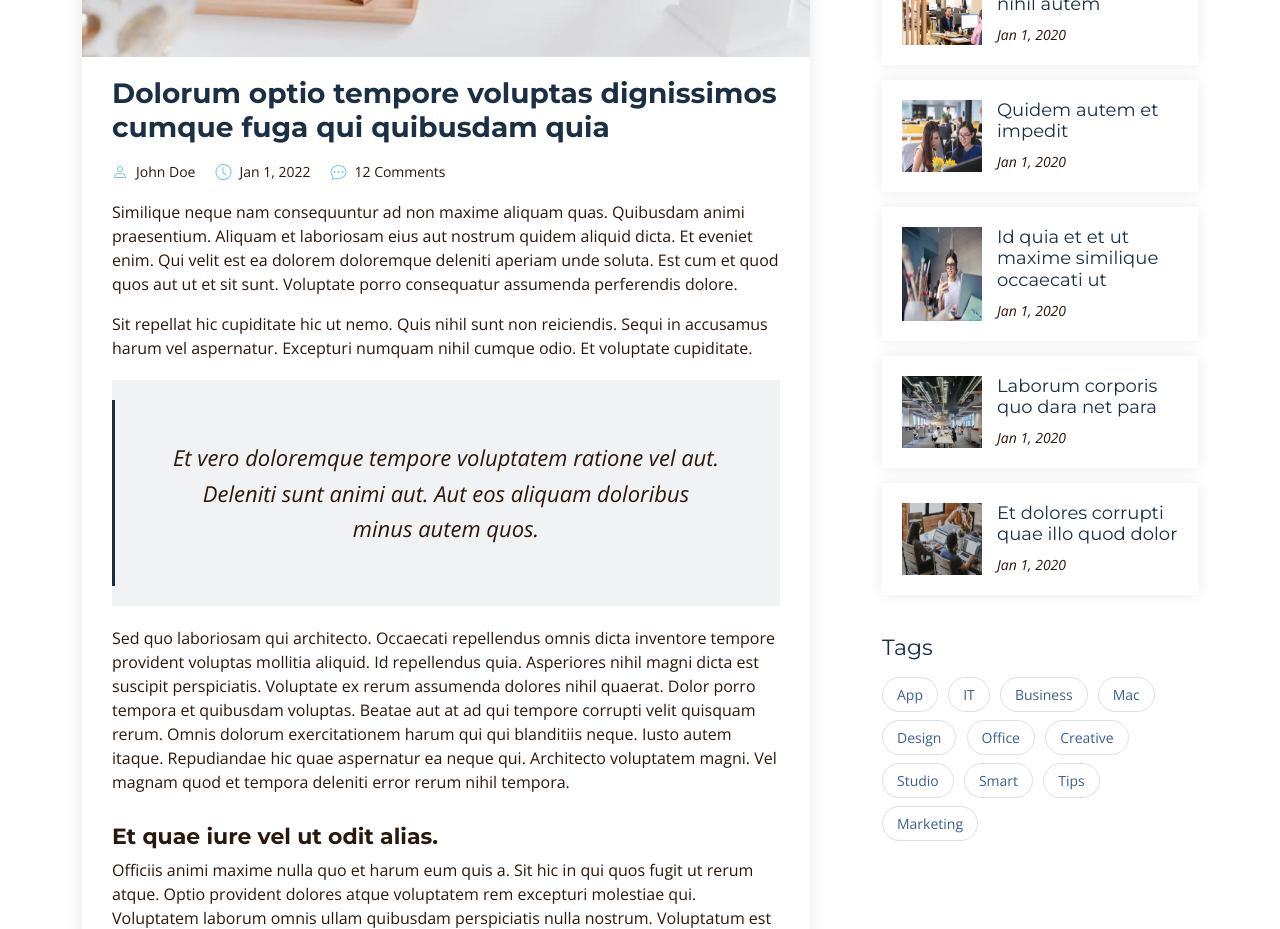
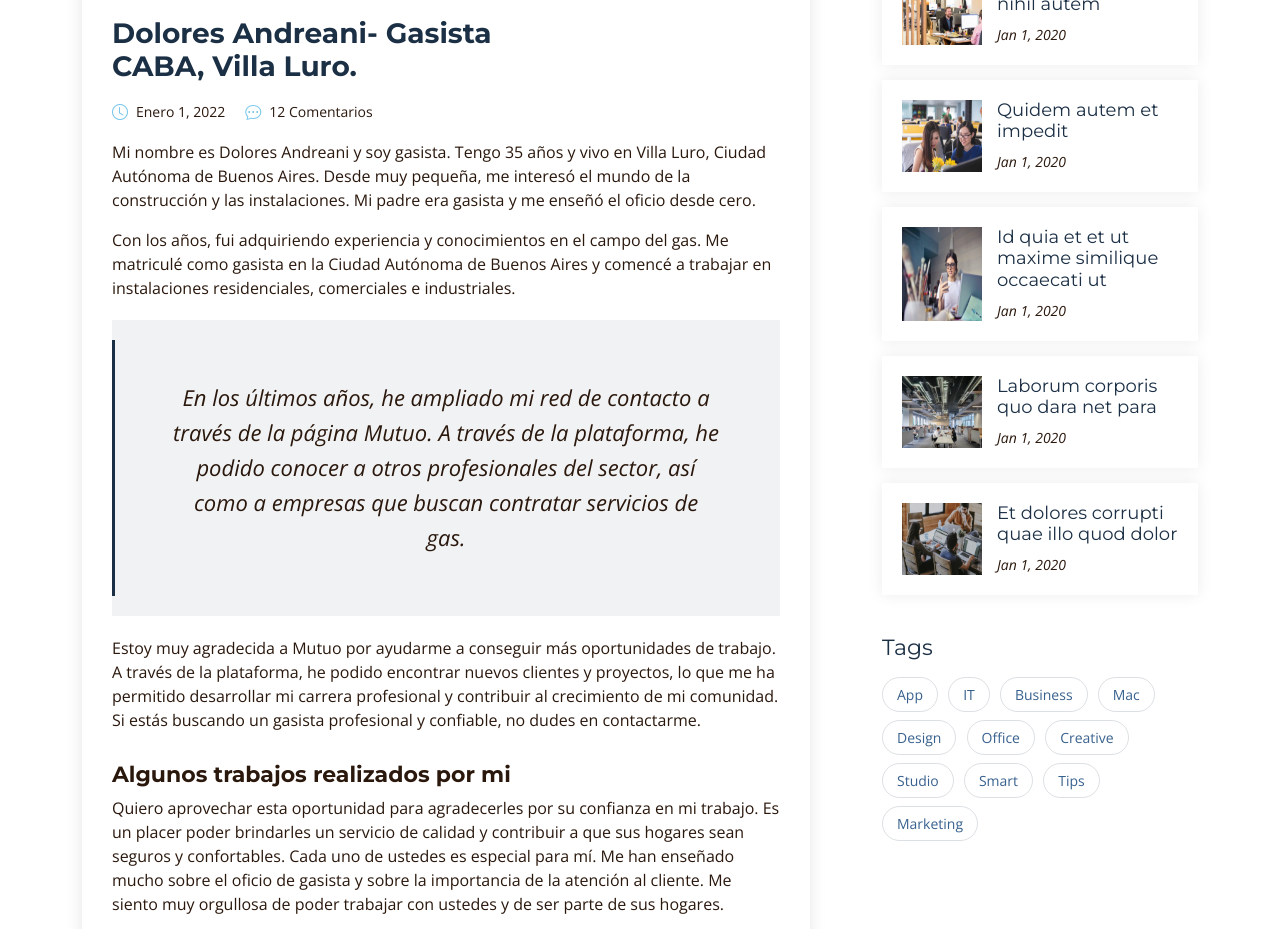
Before and after one commit to Larryjose/Mutuo, a website: page public/Profile-details.html in a window 1280 px wide. Shown: the part 878-1807 px from the top of the page. Drawn offline with nearby package versions, Linux system fonts and the light colour scheme.

Commit message:
Cambio de nombre blog/Profile, imagenes e info tambien

```diff
--- a/public/blog-details.html
+++ b/public/Profile-details.html
@@ -101,7 +101,7 @@
       <!-- ======= Breadcrumbs ======= -->
       <div
         class="breadcrumbs d-flex align-items-center"
-        style="background-image: url('assets/img/blog-header.jpg')"
+        style="background-image: url()"
       >
         <div
           class="container position-relative d-flex flex-column align-items-center"
@@ -123,32 +123,31 @@
               <article class="blog-details">
                 <div class="post-img">
                   <img
-                    src="assets/img/blog/blog-1.jpg"
+                    src="assets/img/blog/roca-marcia-gasista-03 (1).webp"
                     alt=""
                     class="img-fluid"
                   />
                 </div>
 
                 <h2 class="title">
-                  Dolorum optio tempore voluptas dignissimos cumque fuga qui
-                  quibusdam quia
+                Dolores Andreani- Gasista <p>CABA, Villa Luro.</p>
                 </h2>
 
                 <div class="meta-top">
                   <ul>
-                    <li class="d-flex align-items-center">
+                    <!--<li class="d-flex align-items-center">
                       <i class="bi bi-person"></i>
                       <a href="blog-details.html">John Doe</a>
-                    </li>
+                    </li>-->
                     <li class="d-flex align-items-center">
                       <i class="bi bi-clock"></i>
                       <a href="blog-details.html"
-                        ><time datetime="2020-01-01">Jan 1, 2022</time></a
+                        ><time datetime="2020-01-01">Enero 1, 2022</time></a
                       >
                     </li>
                     <li class="d-flex align-items-center">
                       <i class="bi bi-chat-dots"></i>
-                      <a href="blog-details.html">12 Comments</a>
+                      <a href="blog-details.html">12 Comentarios</a>
                     </li>
                   </ul>
                 </div>
@@ -156,60 +155,38 @@
 
                 <div class="content">
                   <p>
-                    Similique neque nam consequuntur ad non maxime aliquam quas.
-                    Quibusdam animi praesentium. Aliquam et laboriosam eius aut
-                    nostrum quidem aliquid dicta. Et eveniet enim. Qui velit est
-                    ea dolorem doloremque deleniti aperiam unde soluta. Est cum
-                    et quod quos aut ut et sit sunt. Voluptate porro consequatur
-                    assumenda perferendis dolore.
+                    Mi nombre es Dolores Andreani y soy gasista. Tengo 35 años y vivo en Villa Luro, Ciudad Autónoma de Buenos Aires.
+                    Desde muy pequeña, me interesó el mundo de la construcción y las instalaciones. Mi padre era gasista y me enseñó el oficio desde cero.
                   </p>
 
                   <p>
-                    Sit repellat hic cupiditate hic ut nemo. Quis nihil sunt non
-                    reiciendis. Sequi in accusamus harum vel aspernatur.
-                    Excepturi numquam nihil cumque odio. Et voluptate
-                    cupiditate.
+                    Con los años, fui adquiriendo experiencia y conocimientos en el campo del gas. Me matriculé como gasista en la Ciudad Autónoma de Buenos Aires y comencé a trabajar en instalaciones residenciales, comerciales e industriales.
                   </p>
 
                   <blockquote>
                     <p>
-                      Et vero doloremque tempore voluptatem ratione vel aut.
-                      Deleniti sunt animi aut. Aut eos aliquam doloribus minus
-                      autem quos.
+                      En los últimos años, he ampliado mi red de contacto a través de la página Mutuo. A través de la plataforma, he podido conocer a otros profesionales del sector, así como a empresas que buscan contratar servicios de gas.
                     </p>
                   </blockquote>
 
                   <p>
-                    Sed quo laboriosam qui architecto. Occaecati repellendus
-                    omnis dicta inventore tempore provident voluptas mollitia
-                    aliquid. Id repellendus quia. Asperiores nihil magni dicta
-                    est suscipit perspiciatis. Voluptate ex rerum assumenda
-                    dolores nihil quaerat. Dolor porro tempora et quibusdam
-                    voluptas. Beatae aut at ad qui tempore corrupti velit
-                    quisquam rerum. Omnis dolorum exercitationem harum qui qui
-                    blanditiis neque. Iusto autem itaque. Repudiandae hic quae
-                    aspernatur ea neque qui. Architecto voluptatem magni. Vel
-                    magnam quod et tempora deleniti error rerum nihil tempora.
+                    Estoy muy agradecida a Mutuo por ayudarme a conseguir más oportunidades de trabajo. A través de la plataforma, he podido encontrar nuevos clientes y proyectos, lo que me ha permitido desarrollar mi carrera profesional y contribuir al crecimiento de mi comunidad.
+                    Si estás buscando un gasista profesional y confiable, no dudes en contactarme.
                   </p>
 
-                  <h3>Et quae iure vel ut odit alias.</h3>
+                  <h3>Algunos trabajos realizados por mi</h3>
                   <p>
-                    Officiis animi maxime nulla quo et harum eum quis a. Sit hic
-                    in qui quos fugit ut rerum atque. Optio provident dolores
-                    atque voluptatem rem excepturi molestiae qui. Voluptatem
-                    laborum omnis ullam quibusdam perspiciatis nulla nostrum.
-                    Voluptatum est libero eum nesciunt aliquid qui. Quia et
-                    suscipit non sequi. Maxime sed odit. Beatae nesciunt
-                    nesciunt accusamus quia aut ratione aspernatur dolor. Sint
-                    harum eveniet dicta exercitationem minima. Exercitationem
-                    omnis asperiores natus aperiam dolor consequatur id ex sed.
-                    Quibusdam rerum dolores sint consequatur quidem ea. Beatae
-                    minima sunt libero soluta sapiente in rem assumenda. Et qui
-                    odit voluptatem. Cum quibusdam voluptatem voluptatem
-                    accusamus mollitia aut atque aut.
+                    Quiero aprovechar esta oportunidad para agradecerles por su confianza en mi trabajo. Es un placer poder brindarles un servicio de calidad y contribuir a que sus hogares sean seguros y confortables.
+                    Cada uno de ustedes es especial para mí. Me han enseñado mucho sobre el oficio de gasista y sobre la importancia de la atención al cliente.
+                    Me siento muy orgullosa de poder trabajar con ustedes y de ser parte de sus hogares.
                   </p>
                   <img
-                    src="assets/img/blog/blog-inside-post.jpg"
+                    src="assets/img/blog/dolores-gasista.jpg"
+                    class="img-fluid"
+                    alt=""
+                  />
+                  <img
+                    src="assets/img/blog/dolores-gasista-2.jpg"
                     class="img-fluid"
                     alt=""
                   />
@@ -237,7 +214,7 @@
                 <div class="meta-bottom">
                   <i class="bi bi-folder"></i>
                   <ul class="cats">
-                    <li><a href="#">Business</a></li>
+                    <li><a href="#">Perfil</a></li>
                   </ul>
 
                   <i class="bi bi-tags"></i>
@@ -494,8 +471,8 @@
             <div class="col-lg-4" data-aos="fade-up" data-aos-delay="400">
               <div class="sidebar ps-lg-4">
                 <div class="sidebar-item search-form">
-                  <h3 class="sidebar-title">Search</h3>
-                  <form action="" class="mt-3">
+                  <h3 class="sidebar-title">Busqueda</h3>
+                  <form action="blog.html" class="mt-3">
                     <input type="text" />
                     <button type="submit"><i class="bi bi-search"></i></button>
                   </form>
@@ -503,7 +480,7 @@
                 <!-- End sidebar search formn-->
 
                 <div class="sidebar-item categories">
-                  <h3 class="sidebar-title">Categories</h3>
+                  <h3 class="sidebar-title">Categorias</h3>
                   <ul class="mt-3">
                     <li>
                       <a href="#">General <span>(25)</span></a>
```
Also changed, not shown: public/blog.html (+12 -12 lines), public/assets/img/blog/dolores-gasista-2.jpg (added), public/assets/img/blog/dolores-gasista.jpg (added).
